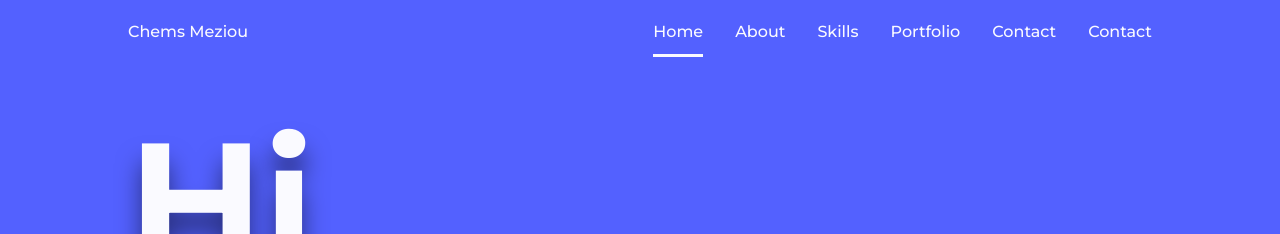
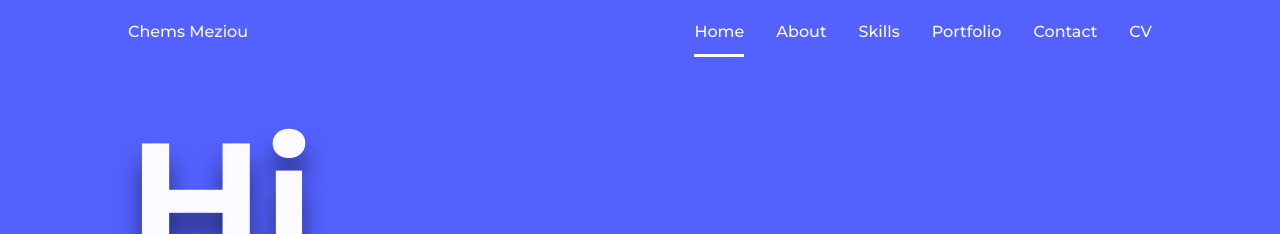
Before and after one commit to Meziou/portfolio, a Django app: page / in a window 1280 px wide. Shown: the top 234 px of the page. Run offline with Django 4.2, Linux system fonts and the light colour scheme; data comes from the database, SQL or seed files in the repository.

Commit message:
Added cv

```diff
--- a/Chems/templates/index.html
+++ b/Chems/templates/index.html
@@ -28,7 +28,7 @@
                         <li class="nav__item"><a href="#skills" class="nav__link">Skills</a></li>
                         <li class="nav__item"><a href="#portfolio" class="nav__link">Portfolio</a></li>
                         <li class="nav__item"><a href="#contact" class="nav__link">Contact</a></li>
-                        <li class="nav__item"><a href="#CV" class="nav__link">Contact</a></li>
+                        <li class="nav__item"><a href="/media_root/cv/CV-MEZIOU-Chems.pdf" class="nav__link">CV</a></li>
                     </ul>
                 </div>
 
```
Also changed, not shown: 1 other file.
